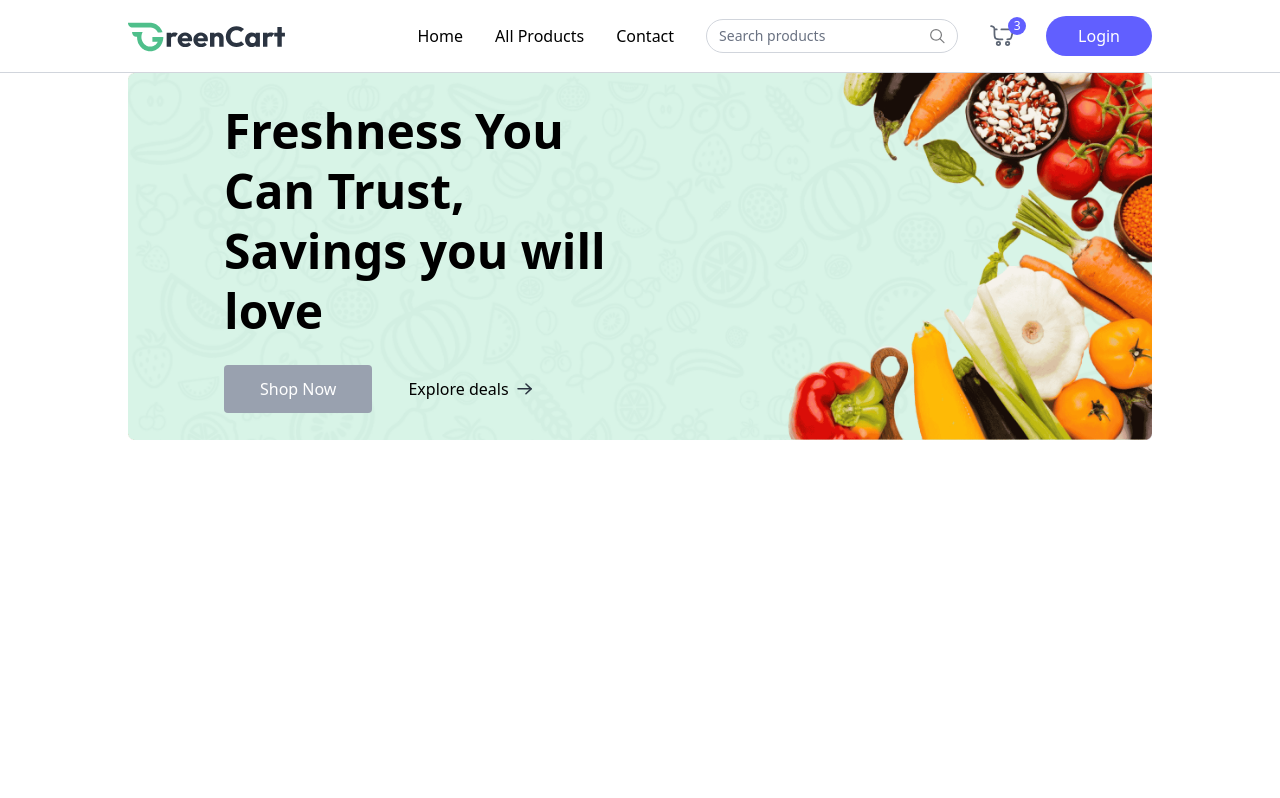
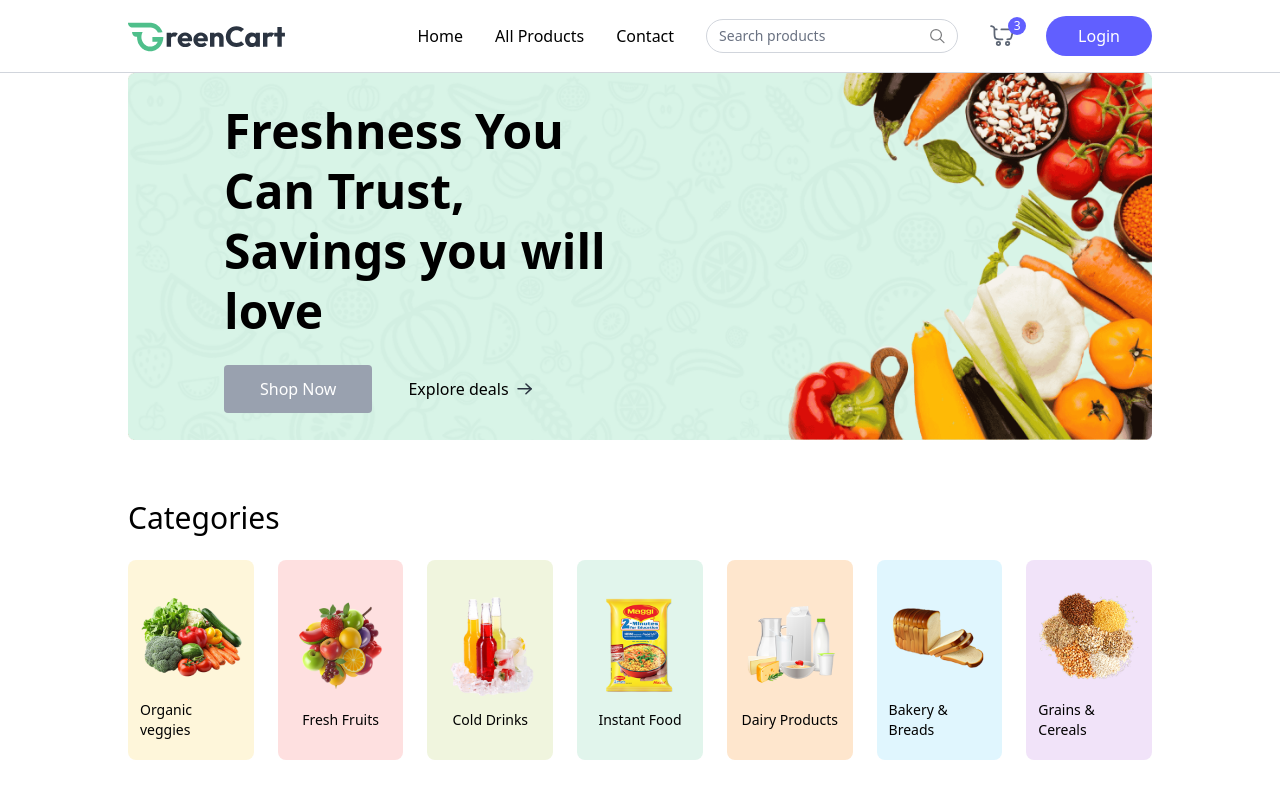
Before and after one commit to Developerzakir/mern_grocery_delivery_ecom, a React (Vite) app in the folder client/: page / in a window 1280 px wide. Built offline with nearby package versions, Linux system fonts and the light colour scheme.

Commit message:
home page categories section design

```diff
--- /dev/null
+++ b/client/src/components/Categories.jsx
@@ -0,0 +1,33 @@
+import React from 'react'
+import { categories } from '../assets/assets'
+import { useAppContext } from './../context/AppContext';
+
+const Categories = () => {
+    const {navigate} = useAppContext();
+  return (
+    <div className='mt-15'>
+        <p className='text-2xl md:text-3xl font-medium'>Categories</p>
+        <div className='grid grid-cols-2 sm:grid-cols-3 md:grid-cols-5 lg:grid-cols-6 xl:grid-cols-7 mt-6 gap-6'>
+
+
+            {categories.map((category,index)=>(
+                 <div key={index} className='group cursor-pointer py-5 px-3 gap-2 rounded-lg flex flex-col justify-center items-center'
+                 style={{backgroundColor: category.bgColor}}
+                 onClick={()=>{
+                    navigate(`/products/${category.path.toLowerCase()}`);
+                    scrollTo(0,0)
+
+                 }}
+                 >
+                    <img src={category.image} alt="" className='group-hover:scale-108 transition max-w-28' />
+                    <p className='text-sm font-medium'>{category.text}</p>
+                </div>
+            ))}
+
+
+        </div>
+    </div>
+  )
+}
+
+export default Categories
--- a/client/src/pages/Home.jsx
+++ b/client/src/pages/Home.jsx
@@ -1,10 +1,12 @@
 import React from 'react'
 import MainBanner from '../components/MainBanner'
+import Categories from '../components/Categories'
 
 const Home = () => {
   return (
     <div>
         <MainBanner />
+        <Categories />
     </div>
   )
 }
```
